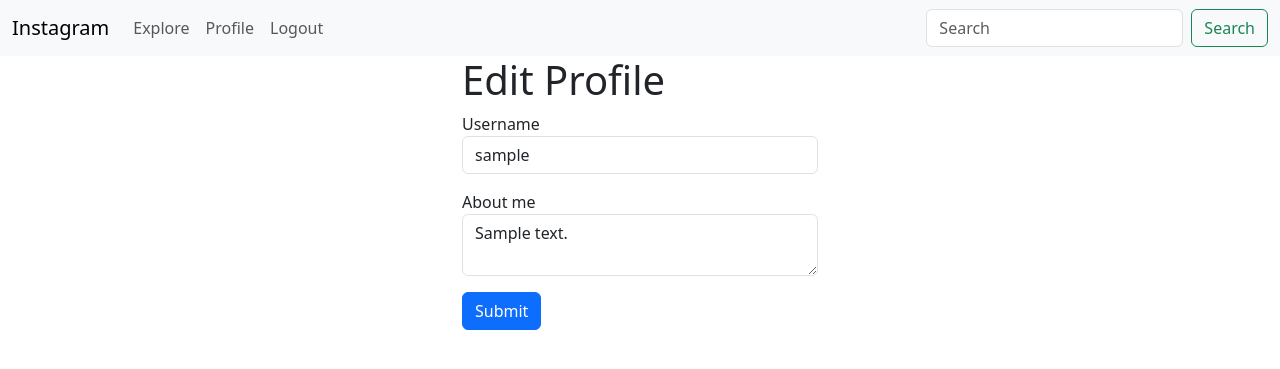
After one commit to rysiekpol/instagram_clone, a Flask app: page /edit_profile in a window 1280 px wide. The commit adds this page. Shown: the top 369 px of the page. Run offline with Flask 3, Linux system fonts and the light colour scheme; a user stored in the database is signed in; tables that the repository leaves empty hold one stand-in row (values such as "Sample post"); some libraries are stand-ins or nearby versions.

```diff
--- a/app/main/forms.py
+++ b/app/main/forms.py
@@ -1,9 +1,32 @@
 from flask_wtf import FlaskForm
 from flask_wtf.file import FileField, FileRequired, FileAllowed
-from wtforms import SubmitField, TextAreaField, FileField
-from wtforms.validators import DataRequired
+from wtforms import SubmitField, TextAreaField, FileField, StringField
+from wtforms.validators import DataRequired, Length, ValidationError
+from app.models import User
+from flask import flash
 
 class UploadForm(FlaskForm):
     photo = FileField('Upload Photo', validators=[FileRequired('File field should not be empty'), FileAllowed(['jpg', 'png'], 'Images only!')])
     description = TextAreaField('Describe your image', validators=[DataRequired()])
     submit = SubmitField('Submit')
+
+class EditProfileForm(FlaskForm):
+    username = StringField('Username', validators=[DataRequired()])
+    about_me = TextAreaField('About me',
+                             validators=[Length(min=0, max=140)])
+    submit = SubmitField('Submit')
+
+    def __init__(self, original_username, *args, **kwargs):
+        super(EditProfileForm, self).__init__(*args, **kwargs)
+        self.original_username = original_username
+
+    def validate_username(self, username):
+        if username.data != self.original_username:
+            user = User.query.filter_by(username=self.username.data).first()
+            if user is not None:
+                flash('Please use a different username.')
+                raise ValidationError('Please use a different username.')
+
+
+class EmptyForm(FlaskForm):
+    submit = SubmitField('Submit')
--- a/app/main/routes.py
+++ b/app/main/routes.py
@@ -1,9 +1,9 @@
 from flask import current_app, render_template, redirect, url_for, flash, request, send_from_directory
 from flask_login import login_required, current_user
 from app.main import bp
-from app.main.forms import UploadForm
+from app.main.forms import UploadForm, EditProfileForm, EmptyForm
 from app import photos, db
-from app.models import Photo
+from app.models import Photo, User
 from app.main.services import validate_and_add_photo, paginate_photos
 
 
@@ -24,3 +24,37 @@ def index():
     return render_template('index.html', form=form,
                            photos=photos_db.items, next_url=next_url,
                            prev_url=prev_url, page=page)
+
+
+@bp.route('/user/<username>')
+@login_required
+def user(username):
+    user = User.query.filter_by(username=username).first_or_404()
+    page = request.args.get('page', 1, type=int)
+    photos = user.photos.order_by(Photo.timestamp.desc()).paginate(
+        page=page, per_page=current_app.config['POSTS_PER_PAGE'],
+        error_out=False)
+    next_url = url_for('main.user', username=user.username,
+                       page=photos.next_num) if photos.has_next else None
+    prev_url = url_for('main.user', username=user.username,
+                       page=photos.prev_num) if photos.has_prev else None
+    form = EmptyForm()
+    return render_template('user.html', user=user, photos=photos.items,
+                           next_url=next_url, prev_url=prev_url, form=form)
+
+
+@bp.route('/edit_profile', methods=['GET', 'POST'])
+@login_required
+def edit_profile():
+    form = EditProfileForm(current_user.username)
+    if form.validate_on_submit():
+        current_user.username = form.username.data
+        current_user.about_me = form.about_me.data
+        db.session.commit()
+        flash('Your changes have been saved.')
+        return redirect(url_for('main.user', username=current_user.username))
+    elif request.method == 'GET':
+        form.username.data = current_user.username
+        form.about_me.data = current_user.about_me
+    return render_template('edit_profile.html', title='Edit Profile',
+                           form=form)
--- a/app/templates/_photo.html
+++ b/app/templates/_photo.html
@@ -1,13 +1,13 @@
 <table class="table table-hover">
     <tr>
         <td width="70px">
-            <a href="{{ url_for('main.index', username=photo.author.username) }}">
+            <a href="{{ url_for('main.user', username=photo.author.username) }}">
                 <img src="{{ photo.author.avatar(70) }}" />
             </a>
         </td>
         <td>
             {% set user_link %}
-                <a href="{{ url_for('main.index', username=photo.author.username) }}">
+                <a href="{{ url_for('main.user', username=photo.author.username) }}">
                     {{ photo.author.username }}
                 </a>
             {% endset %}
--- a/app/templates/base.html
+++ b/app/templates/base.html
@@ -20,10 +20,10 @@
                 <div class="collapse navbar-collapse" id="navbarTogglerDemo02">
                 <ul class="navbar-nav me-auto mb-2 mb-lg-0">
                     <li class="nav-item">
-                    <a class="nav-link" aria-current="page" href="#">Explore</a>
+                    <a class="nav-link" aria-current="page" href="{{ url_for('main.index') }}">Explore</a>
                     </li>
                     <li class="nav-item">
-                    <a class="nav-link" href="#">Profile</a>
+                    <a class="nav-link" href="{{ url_for('main.user', username=current_user.username)}}">Profile</a>
                     </li>
                     <li class="nav-item">
                     {% if current_user.is_anonymous %}
--- /dev/null
+++ b/app/templates/edit_profile.html
@@ -0,0 +1,22 @@
+{% extends "base.html" %}
+
+{% block app_content %}
+    <div class="row justify-content-center">
+        <div class="col-md-4">
+            <h1>Edit Profile</h1>
+            <form action="{{ url_for('main.edit_profile')}}" method="post">
+                {{ form.hidden_tag() }}
+                <div class="mb-3">
+                  {{ form.username.label }}
+                  {{ form.username(class_="form-control", size=32) }}
+                </div>
+                <div class="mb-3">
+                  {{ form.about_me.label }}
+                  {{ form.about_me(class_="form-control", size=32) }}
+                </div>
+                <button type="submit" class="btn btn-primary">Submit</button>
+              </form>
+              <br>
+        </div>
+    </div>
+{% endblock %}
```
Also changed, not shown: app/templates/user.html (added, +29 -0 lines).
